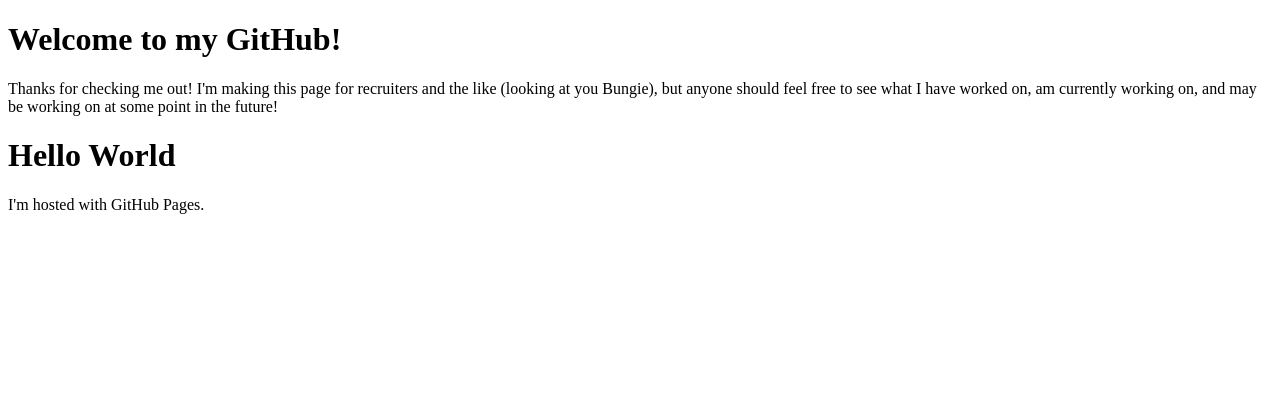
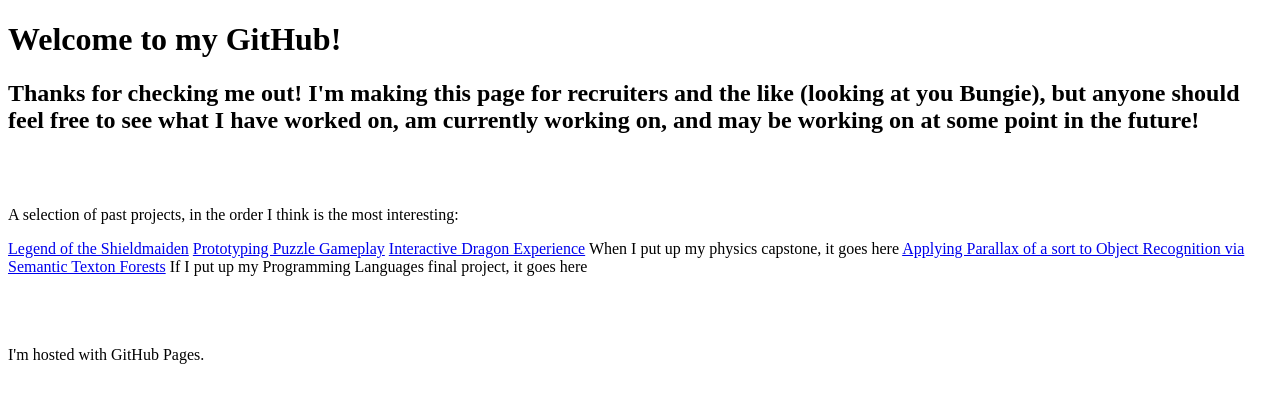
Before and after one commit to e102y/e102y.github.io, a plain HTML site: page index.html in a window 1280 px wide. Drawn offline with Linux system fonts and the light colour scheme.

Commit message:
Update index.html

```diff
--- a/index.html
+++ b/index.html
@@ -2,8 +2,20 @@
 <html>
 <body>
   <h1>Welcome to my GitHub!</h1>
-  <p>Thanks for checking me out! I'm making this page for recruiters and the like (looking at you Bungie), but anyone should feel free to see what I have worked on, am currently working on, and may be working on at some point in the future!</p>
-  <h1>Hello World</h1>
+  <h2>Thanks for checking me out! I'm making this page for recruiters and the like (looking at you Bungie), but anyone should feel free to see what I have worked on, am currently working on, and may be working on at some point in the future!</h2>
+  <br/>
+  <br/>
+  <p>A selection of past projects, in the order I think is the most interesting:</p>
+  <a href="https://github.com/e102y/Legend-of-the-Sheildmaiden">Legend of the Shieldmaiden</a>
+  <a href="https://github.com/e102y/CS330-P3-PuzzleGame">Prototyping Puzzle Gameplay</a>
+  <a href="https://github.com/e102y/CS-470-Sp19-Dragon-Game">Interactive Dragon Experience</a>
+  <a>When I put up my physics capstone, it goes here</a>
+  <a href="https://github.com/e102y/ObjectDetectionFinalProject">Applying Parallax of a sort to Object Recognition via Semantic Texton Forests</a>
+  <a>If I put up my Programming Languages final project, it goes here</a>
+  <br/>
+  <br/>
+  <br/>
+  <br/>
   <p>I'm hosted with GitHub Pages.</p>
 </body>
 </html>
```
